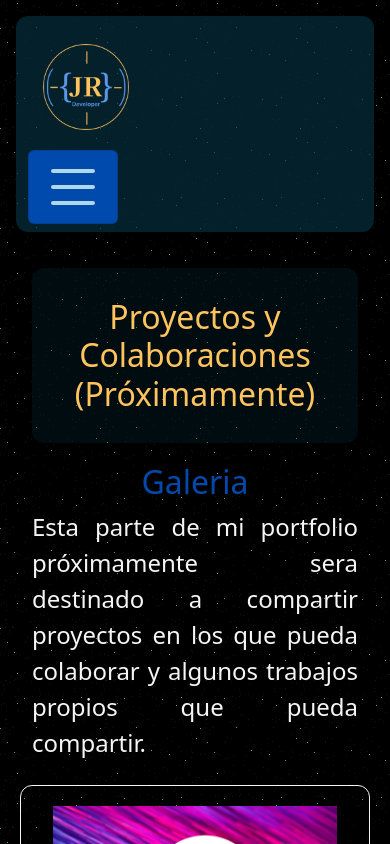
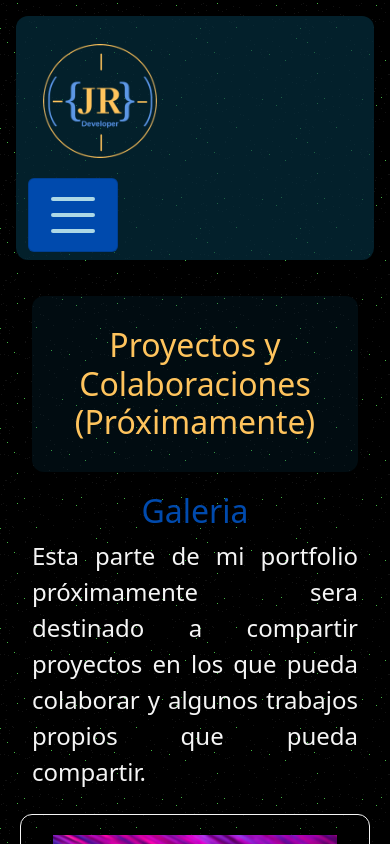
Before and after one commit to jhonyrequena/PreEntrega3Requena, a website: page pages/galeria.html in a window 390 px wide. Shown: the top 844 px of the page. Drawn offline with nearby package versions, Linux system fonts and the light colour scheme.

Commit message:
Actualizando Responsive

```diff
--- a/pages/galeria.html
+++ b/pages/galeria.html
@@ -15,7 +15,7 @@
 <!-- Arranca Body -->
     <body class="bgPattern">
          <!-- Aqui Comienza la barra de navegación, tome uno de los modelos de BS para mi diseño -->
-        <nav class="navbar navbar-expand-lg m-3" id="arriba">
+        <nav class="navbar navbar-expand-md m-3" id="arriba">
             <div class="container">
             <!-- El logo siempre nos lleva al inicio -->
               <a class="navbar-brand" href="../index.html">
--- a/scss/_breakpoints.scss
+++ b/scss/_breakpoints.scss
@@ -61,10 +61,13 @@
 /* Segundo Breakpoint */
 @media(max-width: 576px){
 
+    nav {
+        display: flex;
+        flex-direction: row;
+        flex-wrap:wrap;
+    }
     .logo {
-    width: 30%;
-    justify-content: center;
-    align-items: center;
+    width: 40%;
     }
 
     .contenedor {
@@ -93,10 +96,6 @@
         display: none;
     }
 
-    h1{
-        text-align: center;
-    }
-
     footer{
         flex-direction: column;
         align-items: center;
--- a/scss/_commons.scss
+++ b/scss/_commons.scss
@@ -48,6 +48,7 @@ button {
 .headingH1{
    @extend .contenedor;
         flex-direction: column;
+        text-align: center;
    }
 
 .contCajas {
```
Also changed, not shown: pages/camino.html (+1 -1 lines), pages/conoceme.html (+1 -1 lines), pages/contacto.html (+1 -1 lines), css/main.css.
